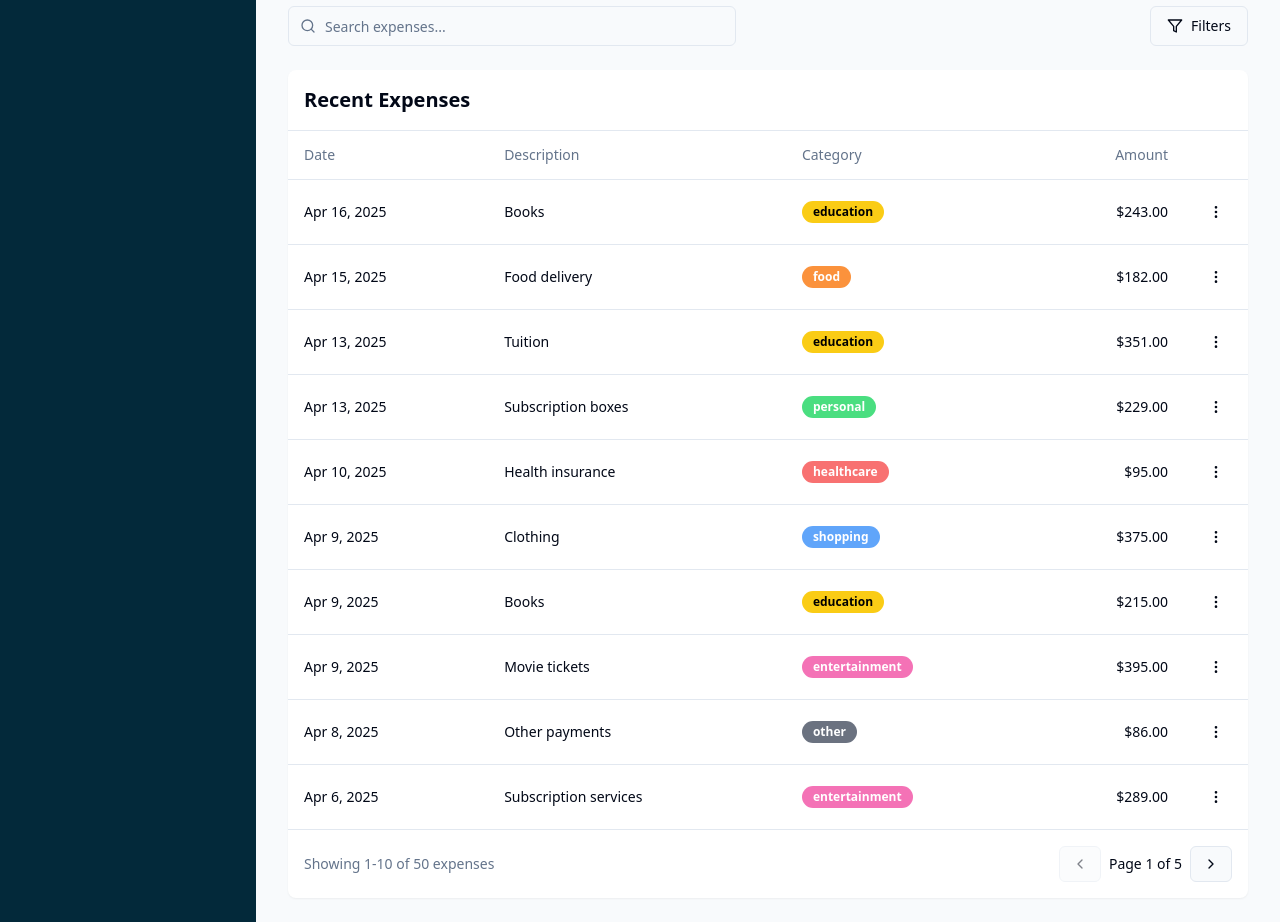
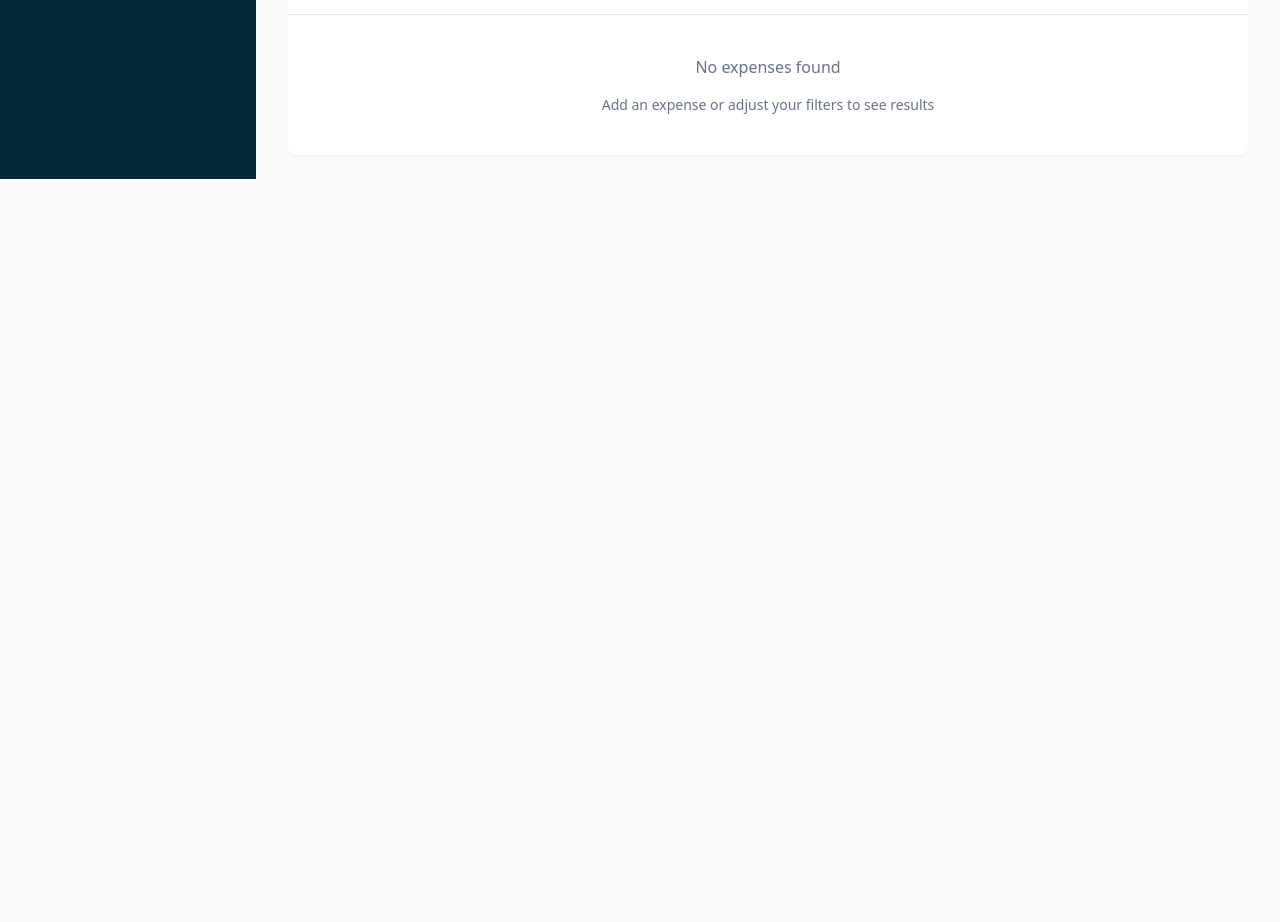
Before and after one commit to Lobsterpotato/PennyWiseDesktop, a React (Vite) app: page / in a window 1280 px wide. Shown: the part 880-1802 px from the top of the page. After the commit the page ends 1059 px from the top, so only its background shows below. Built offline with nearby package versions, Linux system fonts and the light colour scheme.

Commit message:
Remove mock data
Remove the dummy data generation and usage.

```diff
--- a/src/context/ExpenseContext.tsx
+++ b/src/context/ExpenseContext.tsx
@@ -9,7 +9,8 @@
 
 import React, { createContext, useContext, useState, ReactNode, useEffect } from "react";
 import { Expense, ExpenseCategory, ExpenseFilters } from "@/types";
-import { dummyExpenses } from "@/data/dummy-data";
+// Removing import of dummy data
+// import { dummyExpenses } from "@/data/dummy-data";
 import { filterExpenses } from "@/lib/expense-utils";
 import { useToast } from "@/hooks/use-toast";
 
@@ -29,9 +30,9 @@ interface ExpenseContextType {
 const ExpenseContext = createContext<ExpenseContextType | undefined>(undefined);
 
 export const ExpenseProvider = ({ children }: { children: ReactNode }) => {
-  // Initialize with dummy data for demo purposes
-  const [expenses, setExpenses] = useState<Expense[]>(dummyExpenses);
-  const [filteredExpenses, setFilteredExpenses] = useState<Expense[]>(dummyExpenses);
+  // Initialize with empty array instead of dummy data
+  const [expenses, setExpenses] = useState<Expense[]>([]);
+  const [filteredExpenses, setFilteredExpenses] = useState<Expense[]>([]);
   const [filters, setFilters] = useState<ExpenseFilters>({});
   const { toast } = useToast();
 
--- a/src/pages/Reports.tsx
+++ b/src/pages/Reports.tsx
@@ -53,9 +53,14 @@ function ReportsTabs() {
     };
   });
 
-  // Create yearly data by aggregating months
-  const yearlyData = monthlyData.reduce((acc, item) => {
-    const [year, month] = item.month.split('-');
+  // Create yearly data by aggregating months with proper typing
+  interface YearlyDataItem {
+    year: string;
+    amount: number;
+  }
+
+  const yearlyData = monthlyData.reduce((acc: Record<string, YearlyDataItem>, item) => {
+    const [year] = item.month.split('-');
     const yearKey = year;
 
     if (!acc[yearKey]) {
@@ -64,7 +69,7 @@ function ReportsTabs() {
 
     acc[yearKey].amount += item.amount;
     return acc;
-  }, {} as Record<string, { year: string, amount: number }>);
+  }, {});
 
   const yearlyChartData = Object.values(yearlyData).map(item => ({
     name: `${item.year}`,
```
